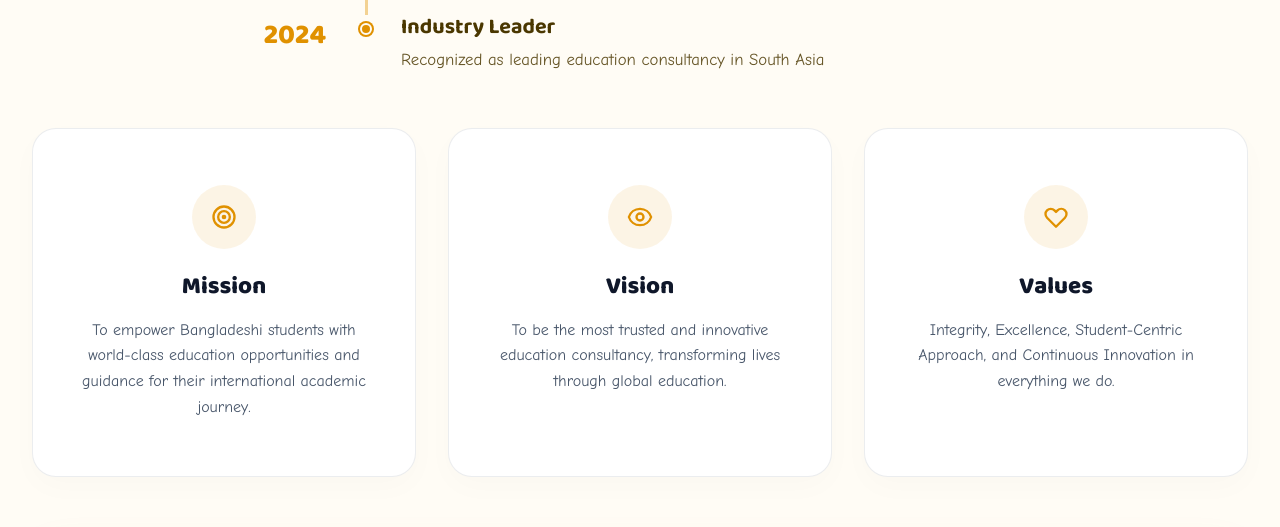
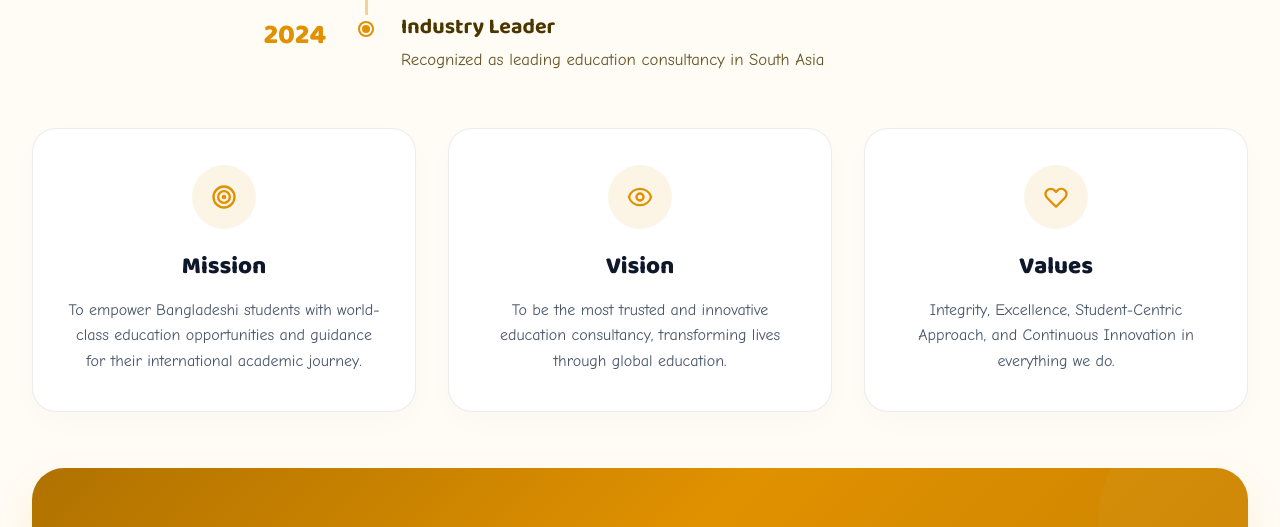
Before and after one commit to princeshiamofficial/Rowshanara-Edu, a Next.js app: page /about in a window 1280 px wide. Shown: the part 1020-1547 px from the top of the page. Built offline with nearby package versions, Linux system fonts and the light colour scheme.

Commit message:
style: reduce padding of Mission, Vision, and Values cards to shorten their height

```diff
--- a/src/app/about/page.tsx
+++ b/src/app/about/page.tsx
@@ -267,7 +267,7 @@ export default function AboutPage() {
             background: "white",
             border: "1px solid rgba(10, 28, 58, 0.08)",
             borderRadius: "24px",
-            padding: "3.5rem 2.5rem",
+            padding: "2.25rem 2rem",
             textAlign: "center",
             boxShadow: "0 10px 30px rgba(0, 0, 0, 0.02)",
             display: "flex",
@@ -316,7 +316,7 @@ export default function AboutPage() {
             background: "white",
             border: "1px solid rgba(10, 28, 58, 0.08)",
             borderRadius: "24px",
-            padding: "3.5rem 2.5rem",
+            padding: "2.25rem 2rem",
             textAlign: "center",
             boxShadow: "0 10px 30px rgba(0, 0, 0, 0.02)",
             display: "flex",
@@ -364,7 +364,7 @@ export default function AboutPage() {
             background: "white",
             border: "1px solid rgba(10, 28, 58, 0.08)",
             borderRadius: "24px",
-            padding: "3.5rem 2.5rem",
+            padding: "2.25rem 2rem",
             textAlign: "center",
             boxShadow: "0 10px 30px rgba(0, 0, 0, 0.02)",
             display: "flex",
```
